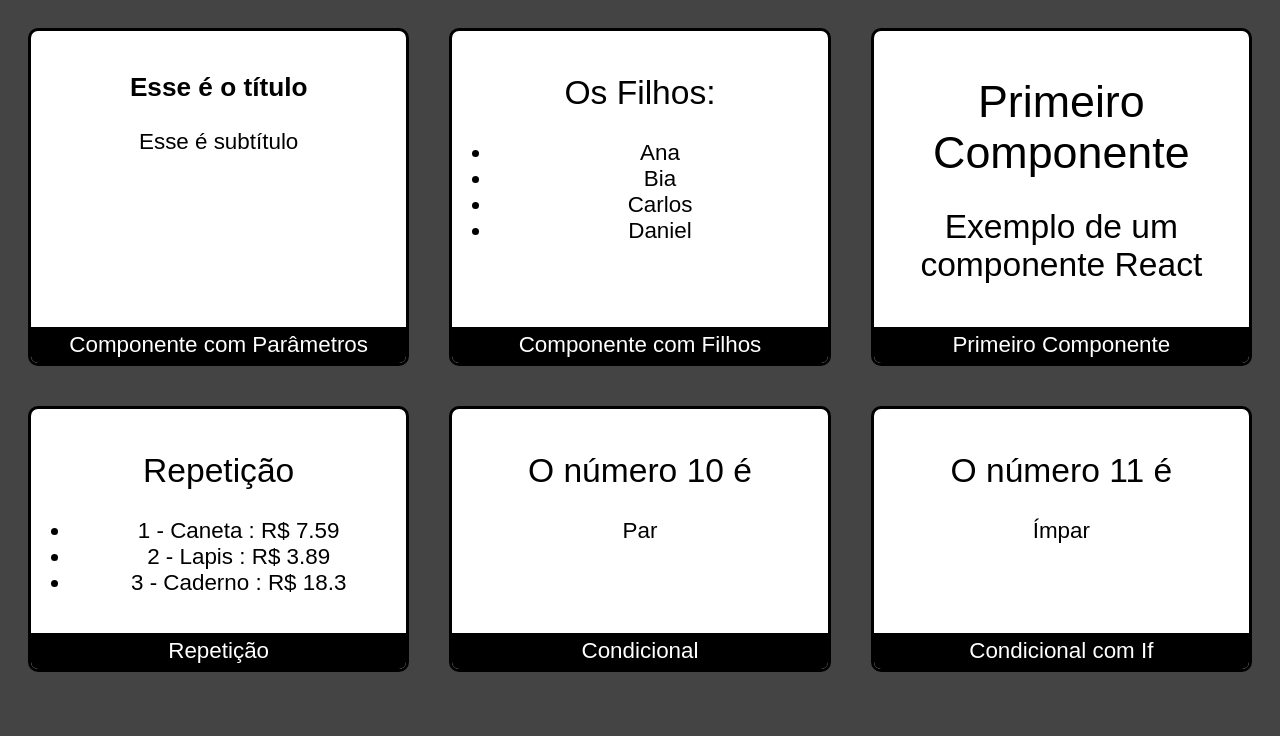
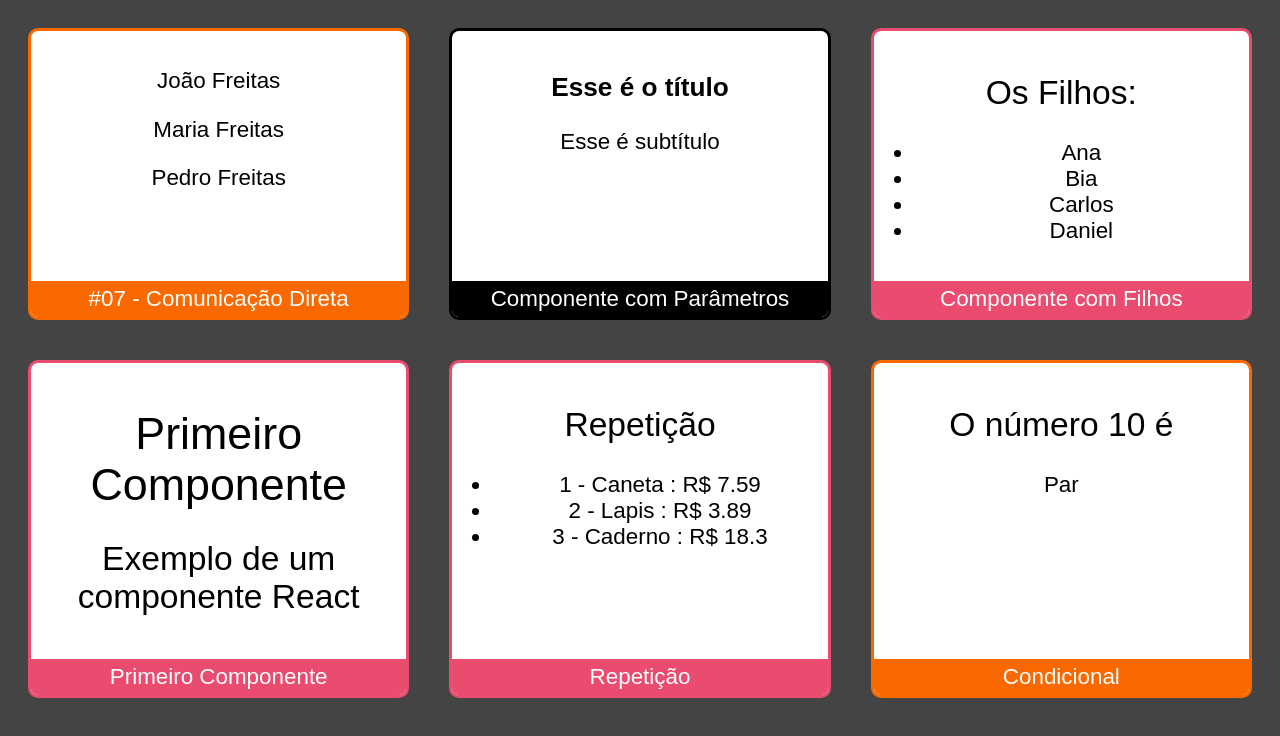
Before and after one commit to caiofov/Reactjs-Masterclass, a React (Create React App) app in the folder react-tutorial/: page / in a window 1280 px wide. Shown: the top 736 px of the page. Built offline with nearby package versions, Linux system fonts and the light colour scheme.

Commit message:
14:40 direct communication

```diff
--- a/react-tutorial/public/index.html
+++ b/react-tutorial/public/index.html
@@ -24,7 +24,7 @@
       work correctly both with client-side routing and a non-root public URL.
       Learn how to configure a non-root public URL by running `npm run build`.
     -->
-    <title>React App</title>
+    <title>Tutorial de React</title>
   </head>
   <body>
     <noscript>You need to enable JavaScript to run this app.</noscript>
--- a/react-tutorial/src/App.jsx
+++ b/react-tutorial/src/App.jsx
@@ -8,17 +8,24 @@ import Card from './components/layout/Card'
 import Repeticao from './components/basicos/Repeticao'
 import Condicional from './components/basicos/Condicional'
 import CondicionalComIf from './components/basicos/CondicionalComIf'
+import Pai from './components/comunicacao/direta/Pai'
 
 //importando a folha de estilo
 import './App.css'
 export default (props) => (
 <div className='App'>
+    <Card titulo="#07 - Comunicação Direta" color="#FA6900">
+        <Pai sobrenome="Freitas"></Pai>
+    </Card>
+
+
+
     {/*o uso de componentes permite que criemos mais de um elemento do mesmo tipo*/}
     <Card titulo="Componente com Parâmetros">
         <ComParametro titulo = "Esse é o título" subtitulo="Esse é subtítulo" />
     </Card>
 
-    <Card titulo="Componente com Filhos">
+    <Card titulo="Componente com Filhos" color="#E94C6F">
         <ComFilhos>
             <ul>
                 <li>Ana</li>
@@ -28,17 +35,17 @@ export default (props) => (
             </ul>
         </ComFilhos>
     </Card>
-    <Card titulo="Primeiro Componente">
+    <Card titulo="Primeiro Componente" color = "#E94C6F">
         <Primeiro/>
     </Card>
 
-    <Card titulo= "Repetição">
+    <Card titulo= "Repetição" color="#E94C6F">
         <Repeticao></Repeticao>
     </Card>
-    <Card titulo = "Condicional">
+    <Card titulo = "Condicional" color="#FA6900">
         <Condicional numero={10}></Condicional>
     </Card>
-    <Card titulo = "Condicional com If">
+    <Card titulo = "Condicional com If" color="#E94C6F">
         <CondicionalComIf numero={11}></CondicionalComIf>
     </Card>
 </div>);
--- a/react-tutorial/src/components/basicos/ComParametro.jsx
+++ b/react-tutorial/src/components/basicos/ComParametro.jsx
@@ -1,7 +1,10 @@
 import React from 'react'
 //componente que recebe parâmetros
-export default props =>
+export default (props) =>{
+    //props.titulo = "Outro Titulo" -> isso não é permitido, pois as propriedades são imutáveis (permitido apenas leitura, não modificação)
+return (
     <>
     <h3>{props.titulo}</h3>
     <p>{props.subtitulo}</p>
     </>
+)}
--- /dev/null
+++ b/react-tutorial/src/components/comunicacao/direta/Filho.jsx
@@ -0,0 +1,7 @@
+
+import React from "react";
+
+export default props =>
+    <div>
+        <p>{props.children} {props.sobrenome}</p> {/* componente filho recebe o sobrenome do componente pai -> comunicação entre componentes */}
+    </div>
--- /dev/null
+++ b/react-tutorial/src/components/comunicacao/direta/Pai.jsx
@@ -0,0 +1,10 @@
+import React from "react";
+import Filho from "./Filho";
+
+//tipo de comunicação pai e filho -> o pai passa informações pro filho
+export default props =>
+    <div>
+        <Filho {...props}>João</Filho> {/* ... -> spread: pega todas as propriedades recebidas do pai e passa para o filho*/}
+        <Filho sobrenome={props.sobrenome}>Maria</Filho>
+        <Filho sobrenome={props.sobrenome}>Pedro</Filho>
+    </div>
--- a/react-tutorial/src/components/layout/Card.jsx
+++ b/react-tutorial/src/components/layout/Card.jsx
@@ -2,11 +2,15 @@ import './Card.css'
 import React from 'react'
 
 export default props =>
-    <div className='Card'> {/* className -> como se define a classe CSS em react */}
+    <div className='Card' style={{borderColor: props.color || '#000'}}> {/* className -> como se define a classe CSS em react */}
         <div className='Conteudo'>
             {props.children}
         </div>
-        <div className='Footer'>
+        <div className='Footer' style={{backgroundColor: props.color || '#000'}}>
+        {/*
+            se tiver uma cor de parametro, irá mudar a cor do background para ser ela. Caso contrário, considerará uma cor padrão
+            duas chaves porque é um objeto
+        */}
             {props.titulo}
         </div>
     </div>
```
